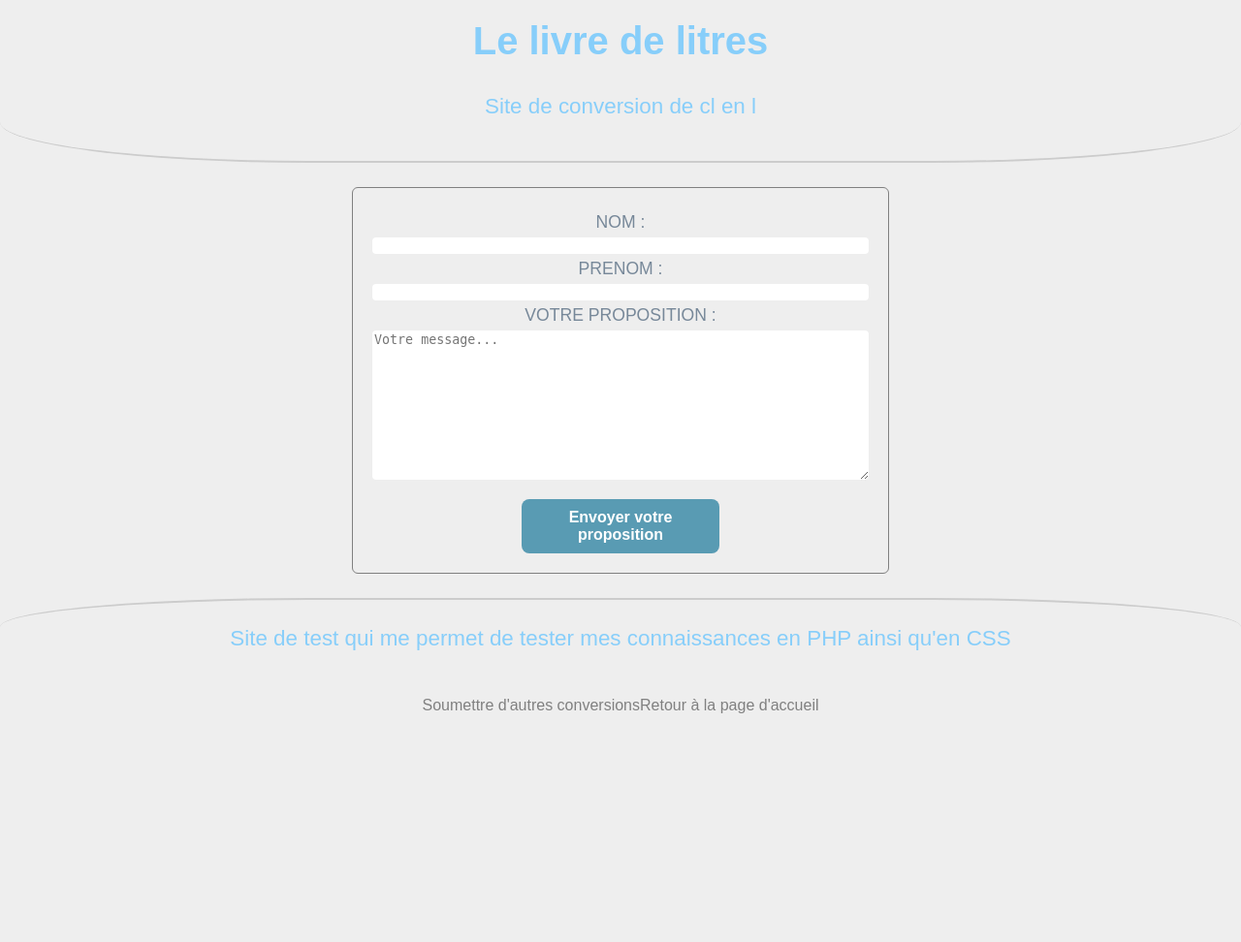
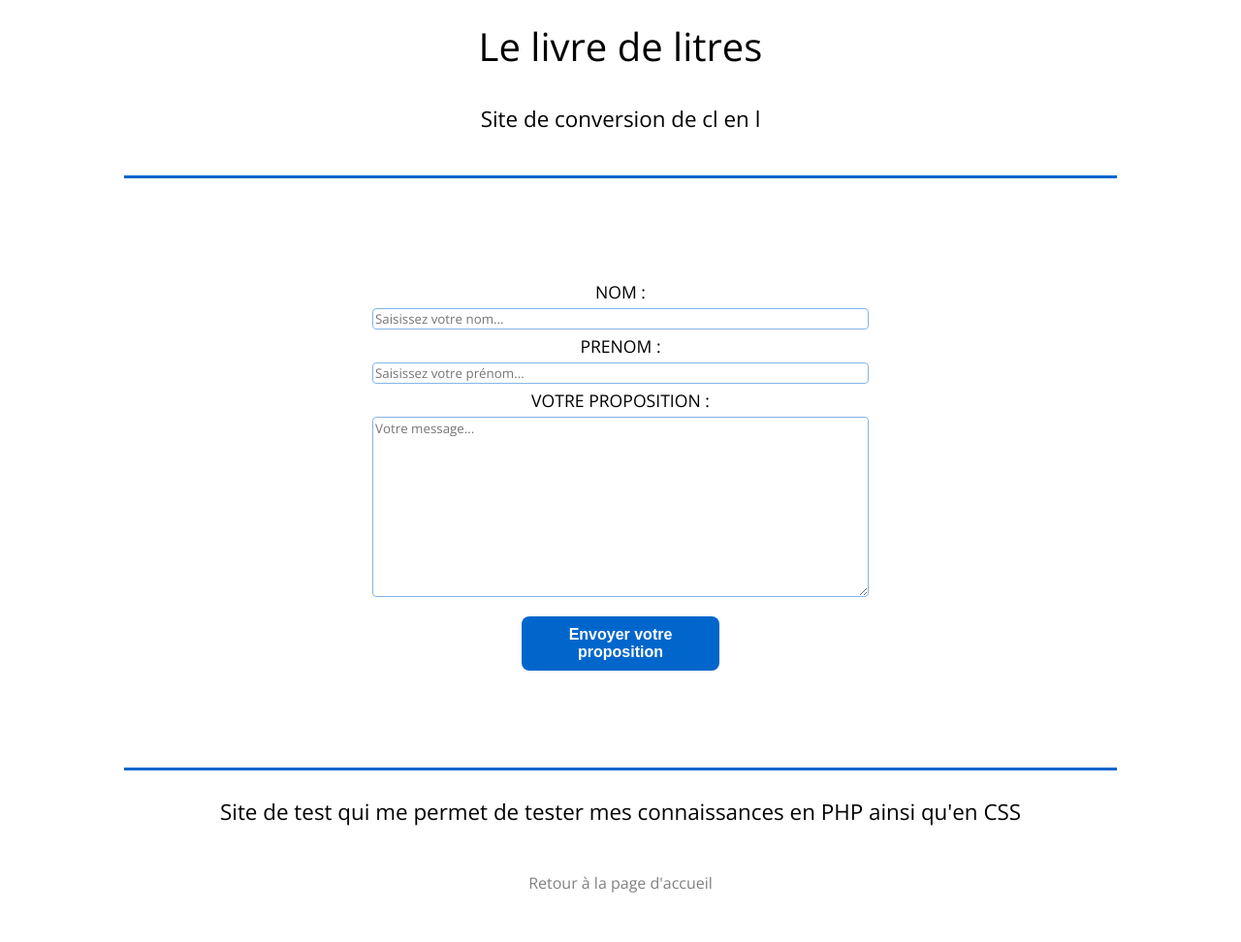
Before and after one commit to Remplt/conversionClenL, a PHP site: page /contact.php in a window 1280 px wide. Shown: the whole page at 97% size. Before the commit the page ends 736 px from the top, so only its background shows below. Run offline with PHP 8.4, Linux system fonts and the light colour scheme.

Commit message:
add new design & placeholder

```diff
--- a/contact.php
+++ b/contact.php
@@ -14,10 +14,10 @@
     <?php if(empty($_POST)) { ?>
         <form id='form-contact' action="contact.php" method="post">
            <label for="nom">Nom :</label>
-           <input type="text" name="nom">
+           <input type="text" name="nom" placeholder="Saisissez votre nom...">
 
            <label for="prenom">Prenom :</label>
-           <input type="text" name="prenom">
+           <input type="text" name="prenom" placeholder="Saisissez votre prénom...">
 
            <label for="message">Votre proposition :</label>
            <textarea name="message" id="" cols="30" rows="10" placeholder="Votre message..."></textarea>
@@ -32,13 +32,13 @@
             <p> Veuillez renseigner tous les champs </p>
             <form id='form-contact' action="contact.php" method="post">
                 <label for="nom">Nom :</label>
-                <input type="text" name="nom">
+                <input type="text" name="nom" placeholder="Saisissez votre nom...">
 
                 <label for="prenom">Prenom :</label>
-                <input type="text" name="prenom">
+                <input type="text" name="prenom" placeholder="Saisissez votre prénom...">
 
                 <label for="message">Votre proposition :</label>
-                <textarea name="message" id="" cols="30" rows="10" placeholder="Votre message..."></textarea>
+                <textarea name="message" id="" cols="30" rows="10" placeholder="Saisissez votre message..."></textarea>
 
                 <button type="submit" id="button">Envoyer votre proposition</button>
             </form>
--- a/css/style.css
+++ b/css/style.css
@@ -2,30 +2,30 @@ body,
 html{
     margin: 0;
     padding: 0;
-    font-family: Arial, Helvetica, sans-serif;
-    background-color: #eee;
+    font-family: 'Open Sans', sans-serif;
+    background-color: white;
 }
 
 /***** HEADER *****/
 header{
-    width: 100%;
+    width: 80%;
     margin: auto;
     text-align: center;
-    color: lightskyblue;
-    border-bottom: 2px solid #CCC;
-    border-radius: 25%;
+    color: #000;
+    border-bottom: 3px solid #06C;
 }
 
 header h1{
     margin: 0;
     padding: 20px 0 10px 0;
-    font-weight: bold;
+    font-weight: normal;
     font-size: 2.5em;
 }
 
 header p{
     padding-bottom: 20px;
     font-size: 1.4em;
+    font-weight: lighter;
 }
 
 
@@ -35,11 +35,11 @@ main{
 }
 
 main h2{
-    color: lightskyblue;
+    color: #000;
     margin : 1.2em auto;
     width: 50%;
-    border-bottom: 1px solid #ccc;
-    border-radius: 20%;
+    font-weight: normal;
+    border-bottom: 2px solid #06C;
     padding: 15px;
 }
 
@@ -51,7 +51,7 @@ form{
     flex-direction: column;
     width: 40%;
     margin: auto;
-    border: 1px solid grey;
+    border: 1px solid #06C;
     border-radius: 6px;
     margin-bottom: 3em;
 }
@@ -59,12 +59,12 @@ form{
 #form-link{
     padding: 5px 0 15px 0;
     text-decoration: none;
-    color: grey;
+    color: #000;
 }
 
 #form-link:hover{
     transition: 1.4s;
-    color: black;
+    color: #000;
 }
 
 .labelForm,
@@ -74,9 +74,9 @@ form{
 }
 
 .labelForm{
-    font-size: 1.1em;
+    font-size: 1em;
     text-transform: uppercase;
-    color: lightslategray;
+    color: #000;
 }
 
 #quantite{
@@ -84,11 +84,12 @@ form{
     text-align: center;
     border-width: 0;
     border-radius: 6px;
-    color: #7bc9e3;
+    color: #000;
+    border : solid 1px rgb(130, 181, 233);
 }
 
 #button{
-    background-color:#599bb3;
+    background-color:#06C;
 	-moz-border-radius:8px;
 	-webkit-border-radius:8px;
     border-radius:8px;
@@ -107,30 +108,33 @@ article{
     width: 40%;
     margin: auto;
     text-align: justify;
-    border: 1px solid grey;
+    border: 1px solid #06C;
     border-radius: 6px;
     margin-bottom: 3em;
 }
 
 article h3{
-    font-size: 1.1em;
+    font-size: 1em;
     text-transform: uppercase;
-    color: lightslategray;
+    color: #000;
+    font-weight: normal;
     text-align: center;
 }
 
 article p{
     padding: 20px;
     font-size: 1em;
+    font-weight: lighter;
     line-height: 1.1em;
 }
 
 /***** FOOTER *****/
 footer{
-    border-top: 2px solid #CCC;
-    border-radius: 25%;
+    border-top: 3px solid #06C;
+    width: 80%;
+    margin: auto;
     text-align: center;
-    color: lightskyblue;
+    color: #000;
 
 }
 
@@ -156,23 +160,26 @@ footer p{
 
 #form-contact{
     padding: 20px;
-    margin-top: 25px;
-    margin-bottom: 25px;
+    margin-top: 5em;
+    margin-bottom: 5em;
+    border: none;
 }
 
 #form-contact label{
     font-size: 1.1em;
     text-transform: uppercase;
-    color: lightslategray;
+    color: #000;
     text-align: center;
     padding: 5px;
 }
 
 #form-contact input,
 #form-contact textarea{
-    color: #7bc9e3;
+    font-family: 'Open Sans', sans-serif;
+    color: #000;
     border-radius: 4px;
     border-width: 0;
+    border : solid 1px rgb(130, 181, 233);
 }
 
 #form-contact #button{
--- a/inc/footer.tpl.php
+++ b/inc/footer.tpl.php
@@ -2,10 +2,12 @@
         <p>Site de test qui me permet de tester mes connaissances en PHP ainsi qu'en CSS</p>
         <?php
         $page = $_SERVER['PHP_SELF'];
+        $currentPage = basename($page);
+        // var_dump($currentPage);
 
-        if($page == "/EntrainementCSS-PHP/contact.php"){
+        if($currentPage == "contact.php"){
             echo "<a id='footer-link' href='index.php'>Retour à la page d'accueil</a>";
-        } elseif ($page == "/EntrainementCSS-PHP/index.php") {
+        } elseif ($currentPage == "index.php") {
             echo "<a id='footer-link' href='contact.php'>Soumettre d'autres conversions</a>";
         } else {
             echo "<a id='footer-link' href='contact.php'>Soumettre d'autres conversions</a>";
--- a/inc/header.tpl.php
+++ b/inc/header.tpl.php
@@ -5,6 +5,7 @@
     <meta name="viewport" content="width=device-width, initial-scale=1.0">
     <meta http-equiv="X-UA-Compatible" content="ie=edge">
     <link rel="stylesheet" type="text/css" href="css/style.css">
+    <link href="https://fonts.googleapis.com/css?family=Open+Sans:300,400,700" rel="stylesheet">
     <title>Entrainement PHP et CSS</title>
 </head>
 <body>
```
